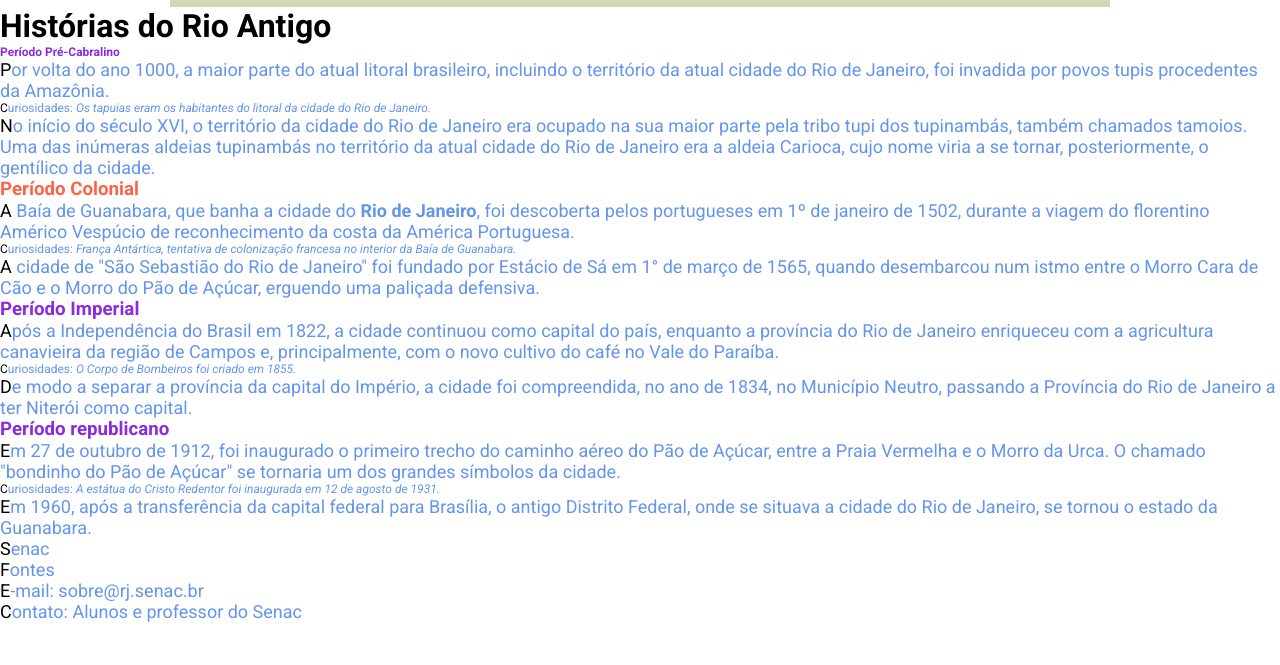
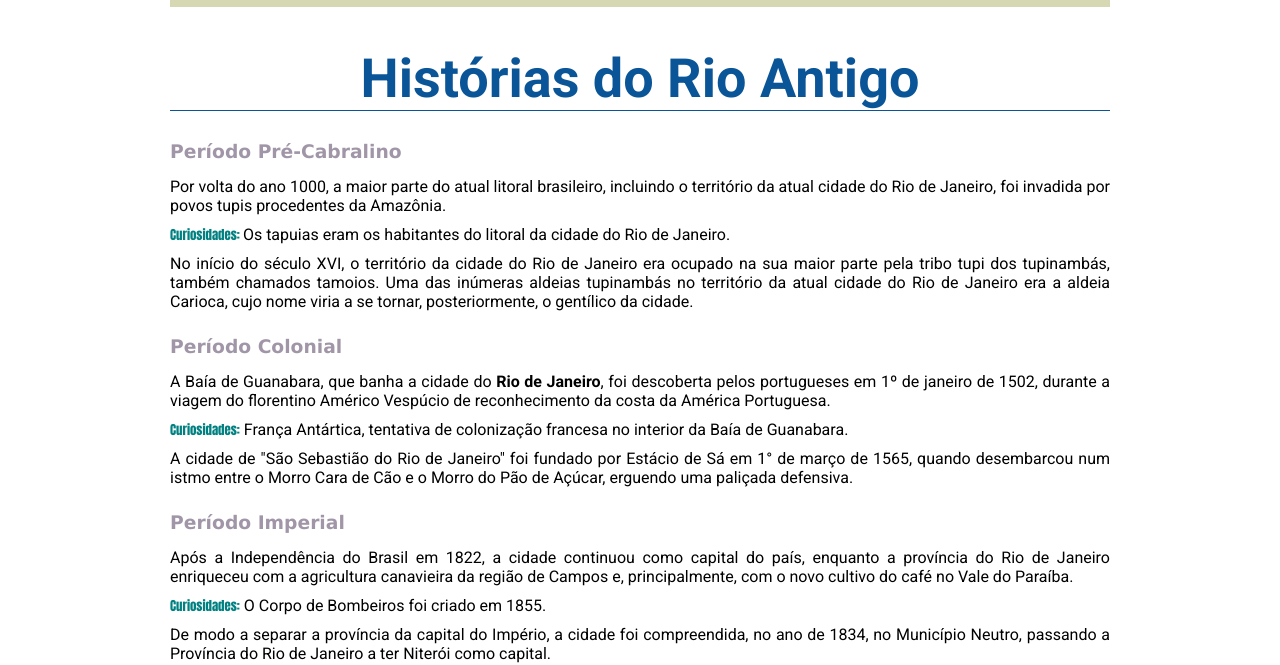
Before and after one commit to msferreira-prof/rioantigo_uc2, a plain HTML site: page index.html in a window 1280 px wide. Shown: the part 146-811 px from the top of the page. Drawn offline with Linux system fonts and the light colour scheme; a web font is replaced by a local one.

Commit message:
Ajustes no arquivo "index.html" (página principal)

```diff
--- a/css/menu_logo.css
+++ b/css/menu_logo.css
@@ -47,3 +47,7 @@
     color: rgb(224, 134, 30);
     border-bottom: 1px solid rgb(224, 134, 30);
 }
+
+.conteudo-principal, .rodape-principal {
+    width: 940px;
+}
--- a/css/rioantigo.css
+++ b/css/rioantigo.css
@@ -1,24 +1,30 @@
-#precabralino, #imperial, #republicano {
-    color: blueviolet;
-    font-family: Verdana, Geneva, Tahoma, sans-serif;
+.titulo-principal {
+    font-family: 'Arima', cursive;
+    color: rgb(10, 85, 151);
+    margin: 20px 0;
+    padding: 20px 0 0 0;
+    text-align: center;
+    font-size: 36px;
+    border-bottom: 1px solid rgb(10, 85, 151);
 }
 
-#colonial {
-    color: tomato;
-    font-family: 'Franklin Gothic Medium', 'Arial Narrow', Arial, sans-serif, Helvetica, sans-serif;
+.cabecalho-secao {
+    font-family: 'Lucida Sans', 'Lucida Sans Regular', 'Lucida Grande', 'Lucida Sans Unicode', Geneva, Verdana, sans-serif;
+    color: #a196a7;
+    margin: 0 0 10px 0;
 }
 
-p {
-    /* font-family: 'Courier New', Courier, monospace; */
-    color: cornflowerblue;
-    font-size: 18px;
+.titulo-curiosidade {
+    font-family: Impact, Haettenschweiler, 'Arial Narrow Bold', sans-serif;
+    color: teal;
+    font-size: .8rem;
 }
 
-p::first-letter {
-    color: #000000;
-    text-transform: uppercase;
+.conteudo-secao {
+    padding: 10px 0;
 }
 
-.curiosidades-pequena {
-    font-size: 12px;
+.conteudo-secao p {
+    padding: 5px 0 5px 0; /* padding: 5px 0; */
+    text-align: justify;
 }
--- a/index.html
+++ b/index.html
@@ -6,8 +6,8 @@
     <meta name="viewport" content="width=device-width, initial-scale=1.0">
     <title>Histórias do Rio Antigo</title>
 
+    <link href="css/menu_logo.css" rel="stylesheet">
     <link href="css/rioantigo.css" rel="stylesheet">
-    <link href="css/menu_logo.css" rel="stylesheet">
 
     <link href="img/python_16.png" rel="shortcut icon">
 
@@ -30,21 +30,21 @@
         </div>
     </header>
 
-    <main>
+    <main class="conteudo-principal">
 
-        <div>
-            <h1>Histórias do Rio Antigo</h1>
+        <div class="titulo-principal">
+            <h2>Histórias do Rio Antigo</h2>
         </div>
 
 
-        <section id="precabralino">
-            <h3 class="curiosidades-pequena">Período Pré-Cabralino</h3>
+        <section id="precabralino" class="conteudo-secao">
+            <h3 class="cabecalho-secao">Período Pré-Cabralino</h3>
             <p>
                 Por volta do ano 1000, a maior parte do atual litoral brasileiro, incluindo o território da atual
                 cidade do Rio de Janeiro, foi invadida por povos tupis procedentes da Amazônia.
             </p>
 
-            <p class="curiosidades-pequena">Curiosidades: <em>Os tapuias eram os habitantes do litoral da cidade do Rio de Janeiro.</em></p>
+            <p><span class="titulo-curiosidade">Curiosidades: </span>Os tapuias eram os habitantes do litoral da cidade do Rio de Janeiro.</p>
 
             <p>No início do século XVI, o território da cidade do Rio de Janeiro era ocupado na sua maior parte pela
                 tribo tupi dos tupinambás, também chamados tamoios. Uma das inúmeras aldeias tupinambás no território da
@@ -52,16 +52,17 @@
                 gentílico da cidade.</p>
         </section>
 
-        <section id="colonial">
-            <h3>Período Colonial</h3>
+        <section id="colonial" class="conteudo-secao">
+            <h3 class="cabecalho-secao">Período Colonial</h3>
 
             <p>
                 A Baía de Guanabara, que banha a cidade do <strong>Rio de Janeiro</strong>, foi descoberta pelos
                 portugueses em 1º de janeiro de 1502, durante a viagem do florentino Américo Vespúcio de reconhecimento
                 da costa da América Portuguesa.
             </p>
-            <p class="curiosidades-pequena">Curiosidades:
-                <em>França Antártica, tentativa de colonização francesa no interior da Baía de Guanabara.</em>
+            <p>
+                <span class="titulo-curiosidade">Curiosidades:</span>
+                França Antártica, tentativa de colonização francesa no interior da Baía de Guanabara.
             </p>
             <p>
                 A cidade de "São Sebastião do Rio de Janeiro" foi fundado por Estácio de Sá em 1° de março de 1565,
@@ -70,15 +71,16 @@
             </p>
         </section>
 
-        <section id="imperial">
-            <h3>Período Imperial</h3>
+        <section id="imperial" class="conteudo-secao">
+            <h3 class="cabecalho-secao">Período Imperial</h3>
             <p>
                 Após a Independência do Brasil em 1822, a cidade continuou como capital do país, enquanto a
                 província do Rio de Janeiro enriqueceu com a agricultura canavieira da região de Campos e,
                 principalmente, com o novo cultivo do café no Vale do Paraíba.
             </p>
-            <p class="curiosidades-pequena">
-                Curiosidades: <em>O Corpo de Bombeiros foi criado em 1855.</em>
+            <p>
+                <span class="titulo-curiosidade">Curiosidades:</span>
+                O Corpo de Bombeiros foi criado em 1855.
             </p>
             <p>
                 De modo a separar a província da capital do Império, a cidade foi compreendida, no ano de 1834, no
@@ -86,15 +88,16 @@
             </p>
         </section>
 
-        <section id="republicano">
-            <h3>Período republicano</h3>
+        <section id="republicano" class="conteudo-secao">
+            <h3 class="cabecalho-secao">Período republicano</h3>
             <p>
                 Em 27 de outubro de 1912, foi inaugurado o primeiro trecho do caminho aéreo do Pão de Açúcar, entre
                 a Praia Vermelha e o Morro da Urca. O chamado "bondinho do Pão de Açúcar" se tornaria um dos grandes
                 símbolos da cidade.
             </p>
-            <p class="curiosidades-pequena">
-                Curiosidades: <em>A estátua do Cristo Redentor foi inaugurada em 12 de agosto de 1931.</em>
+            <p>
+                <span class="titulo-curiosidade">Curiosidades:</span>
+                A estátua do Cristo Redentor foi inaugurada em 12 de agosto de 1931.
             </p>
             <p>Em 1960, após a transferência da capital federal para Brasília, o antigo Distrito Federal, onde se
                 situava a cidade do Rio de Janeiro, se tornou o estado da Guanabara.
@@ -103,7 +106,7 @@
 
     </main>
 
-    <footer>
+    <footer class="rodape-principal">
         <p>Senac</p>
         <p>Fontes</p>
         <p>E-mail: sobre@rj.senac.br</p>
```
